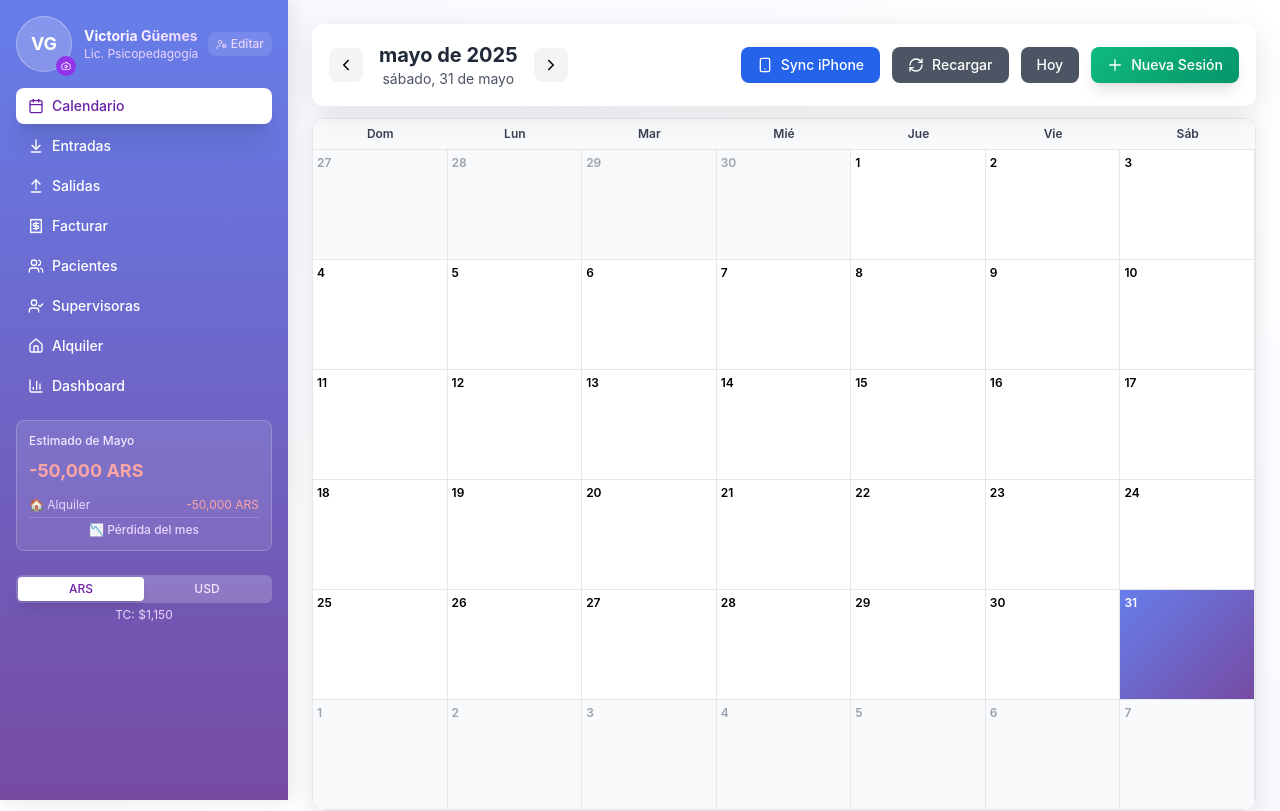
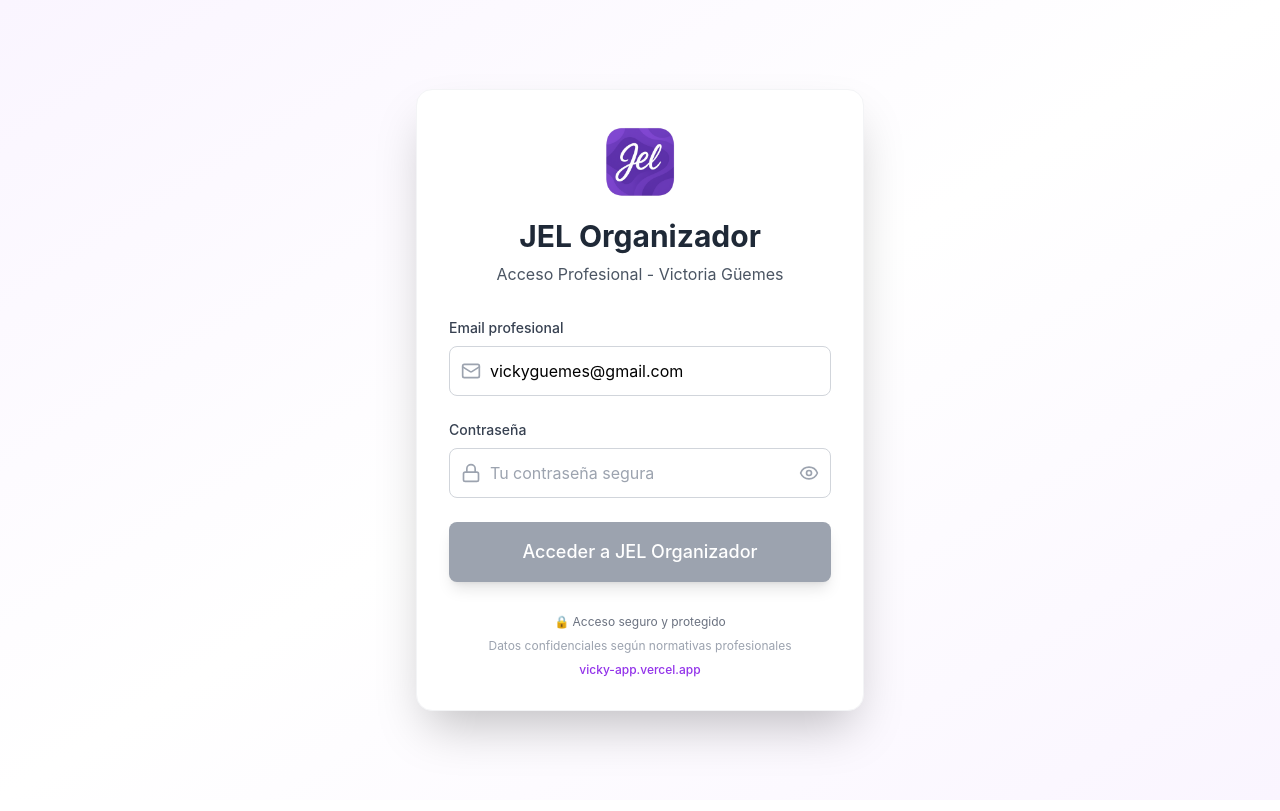
Before and after one commit to msonzinia/vicky-app, a React (Create React App) app: page / in a window 1280 px wide. Shown: the top 811 px of the page. Built offline with nearby package versions, Linux system fonts and the light colour scheme; no server answers; the database is empty.

Commit message:
agregamos login

```diff
--- a/src/App.js
+++ b/src/App.js
@@ -2,6 +2,7 @@ import React, { useState, useEffect, useCallback } from 'react';
 import { supabase } from './lib/supabase';
 
 // Componentes existentes
+import LoginForm from './components/LoginForm';
 import Sidebar from './components/Sidebar';
 import Header from './components/Header';
 import CalendarioView from './components/CalendarioView';
@@ -531,6 +532,10 @@ const actualizarNombrePacienteEnSesiones = async (pacienteId, nuevoNombre) => {
 // ============================================================================
 
 function App() {
+  // 🚀 NUEVO: Estados de autenticación
+  const [user, setUser] = useState(null);
+  const [authLoading, setAuthLoading] = useState(true);
+
   // Estados principales
   const [activeView, setActiveView] = useState('calendario');
   const [showModal, setShowModal] = useState(false);
@@ -943,6 +948,37 @@ function App() {
       delete window.diagnosticarZonaHoraria;
     };
   }, [diagnosticarFechasEnSesiones, diagnosticarZonaHoraria]);
+
+
+  // 🚀 NUEVO: Verificar autenticación al cargar
+  useEffect(() => {
+    console.log('🔐 Verificando autenticación...');
+
+    // Verificar si ya hay una sesión activa
+    supabase.auth.getSession().then(({ data: { session } }) => {
+      setUser(session?.user ?? null);
+      setAuthLoading(false);
+      console.log('👤 Usuario actual:', session?.user?.email || 'No autenticado');
+    });
+
+    // Escuchar cambios de autenticación
+    const { data: { subscription } } = supabase.auth.onAuthStateChange(
+      (event, session) => {
+        console.log('🔄 Cambio de autenticación:', event, session?.user?.email);
+        setUser(session?.user ?? null);
+        setAuthLoading(false);
+
+        // Solo recargar si se desloguea, NO si se loguea
+        if (event === 'SIGNED_OUT') {
+          console.log('👋 Logout, recargando app...');
+          window.location.reload();
+        }
+      }
+    );
+
+    return () => subscription.unsubscribe();
+  }, []);
+
 
   // Cargar datos iniciales
   useEffect(() => {
@@ -1934,6 +1970,25 @@ function App() {
     }
   };
 
+  // 🚀 NUEVO: Verificar autenticación primero
+  if (authLoading) {
+    return (
+      <div className="min-h-screen flex items-center justify-center bg-gradient-to-br from-purple-50 via-white to-purple-50">
+        <div className="text-center p-8">
+          <div className="w-16 h-16 border-4 border-purple-200 border-t-purple-600 rounded-full animate-spin mx-auto mb-6"></div>
+          <h1 className="text-2xl font-bold text-gray-800 mb-2">Verificando acceso...</h1>
+          <p className="text-gray-600">Cargando autenticación segura</p>
+        </div>
+      </div>
+    );
+  }
+
+  // 🚀 NUEVO: Si no hay usuario logueado, mostrar login
+  if (!user) {
+    return <LoginForm />;
+  }
+
+  // 🚀 MANTENER: Loading normal de la app (el que ya tenías)
   if (loading) {
     return (
       <div className="min-h-screen flex items-center justify-center bg-gradient-to-br from-purple-50 via-white to-purple-50">
@@ -1956,7 +2011,7 @@ function App() {
             <div className="w-16 h-16 border-4 border-purple-200 border-t-purple-600 rounded-full animate-spin mx-auto mb-6"></div>
           </div>
           <h1 className="text-3xl font-bold text-gray-800 mb-2">JEL Organizador</h1>
-          <p className="text-lg text-purple-600 font-medium mb-4">Cargando sistema...</p>
+          <p className="text-lg text-purple-600 font-medium mb-4">Cargando sistema de Victoria...</p>
           <p className="text-sm text-gray-500">Preparando sesiones, pacientes y facturación</p>
           <div className="w-64 h-2 bg-gray-200 rounded-full mx-auto mt-6 overflow-hidden">
             <div className="h-full bg-gradient-to-r from-purple-500 to-purple-700 rounded-full animate-pulse"></div>
--- /dev/null
+++ b/src/components/LoginForm.js
@@ -0,0 +1,183 @@
+import React, { useState } from 'react';
+import { supabase } from '../lib/supabase';
+import { Eye, EyeOff, Lock, Mail, AlertCircle } from 'lucide-react';
+
+const LoginForm = () => {
+  const [email, setEmail] = useState('vickyguemes@gmail.com'); // Pre-cargado
+  const [password, setPassword] = useState('');
+  const [loading, setLoading] = useState(false);
+  const [showPassword, setShowPassword] = useState(false);
+  const [error, setError] = useState('');
+  const [capsLockOn, setCapsLockOn] = useState(false);
+
+  // Detectar Caps Lock
+  const handleKeyPress = (e) => {
+    const capsLock = e.getModifierState && e.getModifierState('CapsLock');
+    setCapsLockOn(capsLock);
+  };
+
+  const handleSubmit = async (e) => {
+    e.preventDefault();
+    setLoading(true);
+    setError('');
+
+    try {
+      console.log('🔐 Intentando login con:', email);
+
+      const { data, error } = await supabase.auth.signInWithPassword({
+        email: email.trim(),
+        password: password
+      });
+
+      if (error) {
+        console.error('❌ Error de login:', error);
+        if (error.message.includes('Invalid login credentials')) {
+          setError('Email o contraseña incorrectos. Verifica tus datos.');
+        } else if (error.message.includes('Email not confirmed')) {
+          setError('Debes confirmar tu email antes de iniciar sesión');
+        } else {
+          setError('Error al iniciar sesión: ' + error.message);
+        }
+        return;
+      }
+
+      console.log('✅ Login exitoso para:', data.user.email);
+      // El componente App.js detectará automáticamente el cambio
+
+    } catch (error) {
+      console.error('💥 Error inesperado:', error);
+      setError('Error inesperado. Revisa tu conexión e intenta de nuevo.');
+    } finally {
+      setLoading(false);
+    }
+  };
+
+  return (
+    <div className="min-h-screen flex items-center justify-center bg-gradient-to-br from-purple-50 via-white to-purple-50 p-4">
+      <div className="bg-white p-6 md:p-8 rounded-2xl shadow-2xl max-w-md w-full border border-gray-100">
+
+        {/* Header con logo */}
+        <div className="text-center mb-6 md:mb-8">
+          <div className="w-16 h-16 md:w-20 md:h-20 mx-auto mb-4 relative">
+            <img
+              src="/jel2.png"
+              alt="JEL Logo"
+              className="w-full h-full object-contain"
+              onError={(e) => {
+                e.target.style.display = 'none';
+                e.target.nextElementSibling.style.display = 'flex';
+              }}
+            />
+            <div className="w-full h-full bg-gradient-to-br from-purple-500 to-purple-700 rounded-2xl flex items-center justify-center text-white text-2xl font-bold shadow-lg hidden">
+              JEL
+            </div>
+          </div>
+          <h1 className="text-3xl font-bold text-gray-800 mb-2">JEL Organizador</h1>
+          <p className="text-gray-600">Acceso Profesional - Victoria Güemes</p>
+        </div>
+
+        {/* Formulario */}
+        <form onSubmit={handleSubmit} className="space-y-6">
+
+          {/* Error */}
+          {error && (
+            <div className="bg-red-50 border border-red-200 rounded-lg p-4 flex items-center gap-3">
+              <AlertCircle size={20} className="text-red-600 flex-shrink-0" />
+              <p className="text-red-800 text-sm">{error}</p>
+            </div>
+          )}
+
+          {/* Email */}
+          <div>
+            <label className="block text-sm font-medium text-gray-700 mb-2">
+              Email profesional
+            </label>
+            <div className="relative">
+              <Mail className="absolute left-3 top-1/2 transform -translate-y-1/2 text-gray-400" size={20} />
+              <input
+                type="email"
+                placeholder="vickyguemes@gmail.com"
+                value={email}
+                onChange={(e) => setEmail(e.target.value)}
+                className="w-full pl-10 pr-4 py-3 border border-gray-300 rounded-lg focus:ring-2 focus:ring-purple-500 focus:border-purple-500 transition-all"
+                required
+                disabled={loading}
+              />
+            </div>
+          </div>
+
+          {/* Password */}
+          <div>
+            <label className="block text-sm font-medium text-gray-700 mb-2">
+              Contraseña
+            </label>
+            <div className="relative">
+              <Lock className="absolute left-3 top-1/2 transform -translate-y-1/2 text-gray-400" size={20} />
+              <input
+                type={showPassword ? "text" : "password"}
+                placeholder="Tu contraseña segura"
+                value={password}
+                onChange={(e) => setPassword(e.target.value)}
+                onKeyDown={handleKeyPress}
+                onKeyUp={handleKeyPress}
+                className="w-full pl-10 pr-12 py-3 border border-gray-300 rounded-lg focus:ring-2 focus:ring-purple-500 focus:border-purple-500 transition-all"
+                required
+                disabled={loading}
+              />
+              <button
+                type="button"
+                onClick={() => setShowPassword(!showPassword)}
+                className="absolute right-3 top-1/2 transform -translate-y-1/2 text-gray-400 hover:text-gray-600"
+                disabled={loading}
+              >
+                {showPassword ? <EyeOff size={20} /> : <Eye size={20} />}
+              </button>
+            </div>
+
+            {/* Alerta de Caps Lock */}
+            {capsLockOn && (
+              <div className="mt-2 flex items-center gap-2 text-yellow-600 text-sm">
+                <AlertCircle size={16} />
+                <span>⚠️ Mayúsculas activadas (Caps Lock)</span>
+              </div>
+            )}
+          </div>
+
+          {/* Botón de login */}
+          <button
+            type="submit"
+            disabled={loading || !email || !password}
+            className={`w-full py-3 md:py-4 px-4 rounded-lg font-medium transition-all shadow-lg text-base md:text-lg ${loading || !email || !password
+                ? 'bg-gray-400 cursor-not-allowed'
+                : 'bg-gradient-to-r from-purple-600 to-purple-700 hover:from-purple-700 hover:to-purple-800 shadow-purple-500/25'
+              } text-white`}
+          >
+            {loading ? (
+              <div className="flex items-center justify-center gap-2">
+                <div className="w-4 h-4 border-2 border-white border-t-transparent rounded-full animate-spin"></div>
+                Verificando acceso...
+              </div>
+            ) : (
+              'Acceder a JEL Organizador'
+            )}
+          </button>
+        </form>
+
+        {/* Footer */}
+        <div className="mt-8 text-center">
+          <p className="text-xs text-gray-500">
+            🔒 Acceso seguro y protegido
+          </p>
+          <p className="text-xs text-gray-400 mt-2">
+            Datos confidenciales según normativas profesionales
+          </p>
+          <p className="text-xs text-purple-600 mt-2 font-medium">
+            vicky-app.vercel.app
+          </p>
+        </div>
+      </div>
+    </div>
+  );
+};
+
+export default LoginForm;
```
Also changed, not shown: 1 other file (tests, documents, lock files or other folders).
